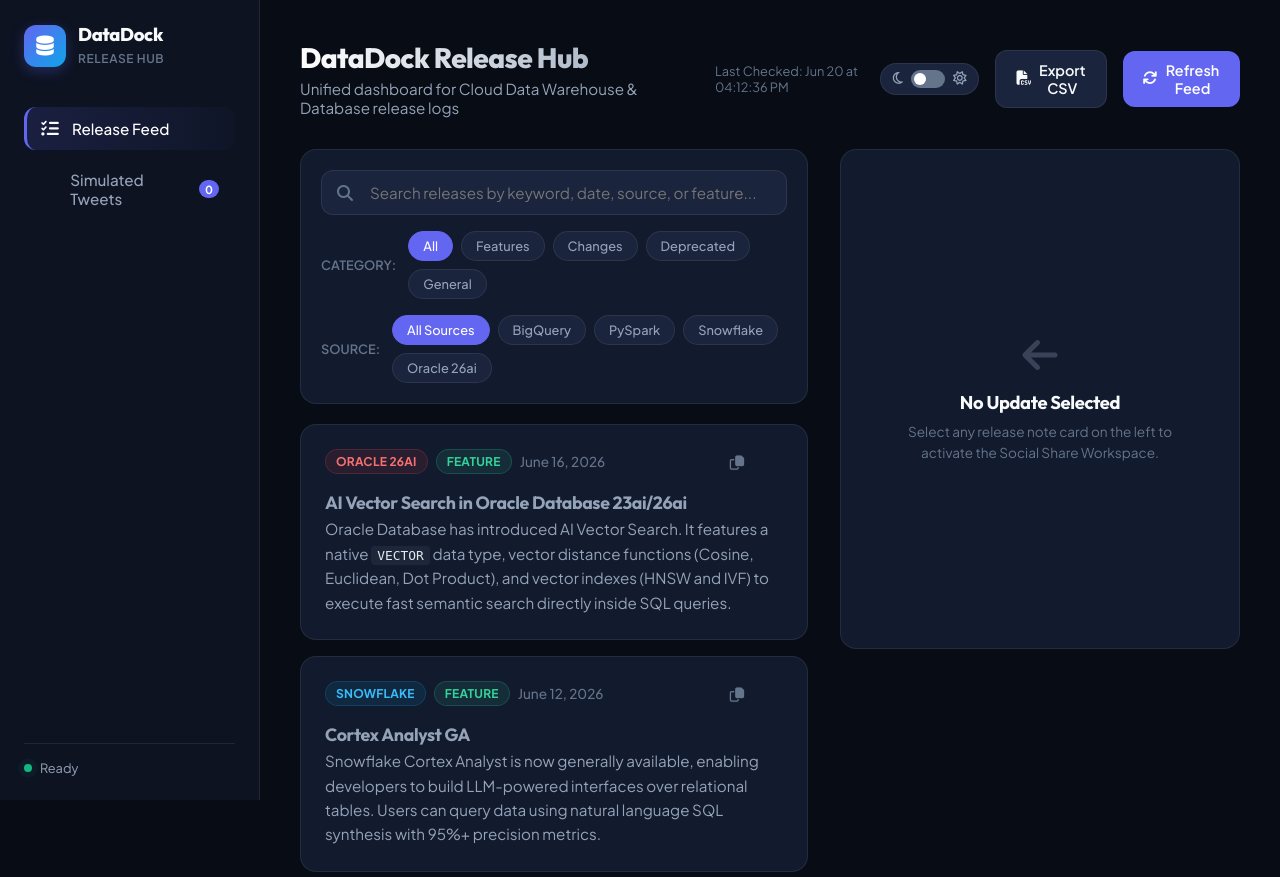
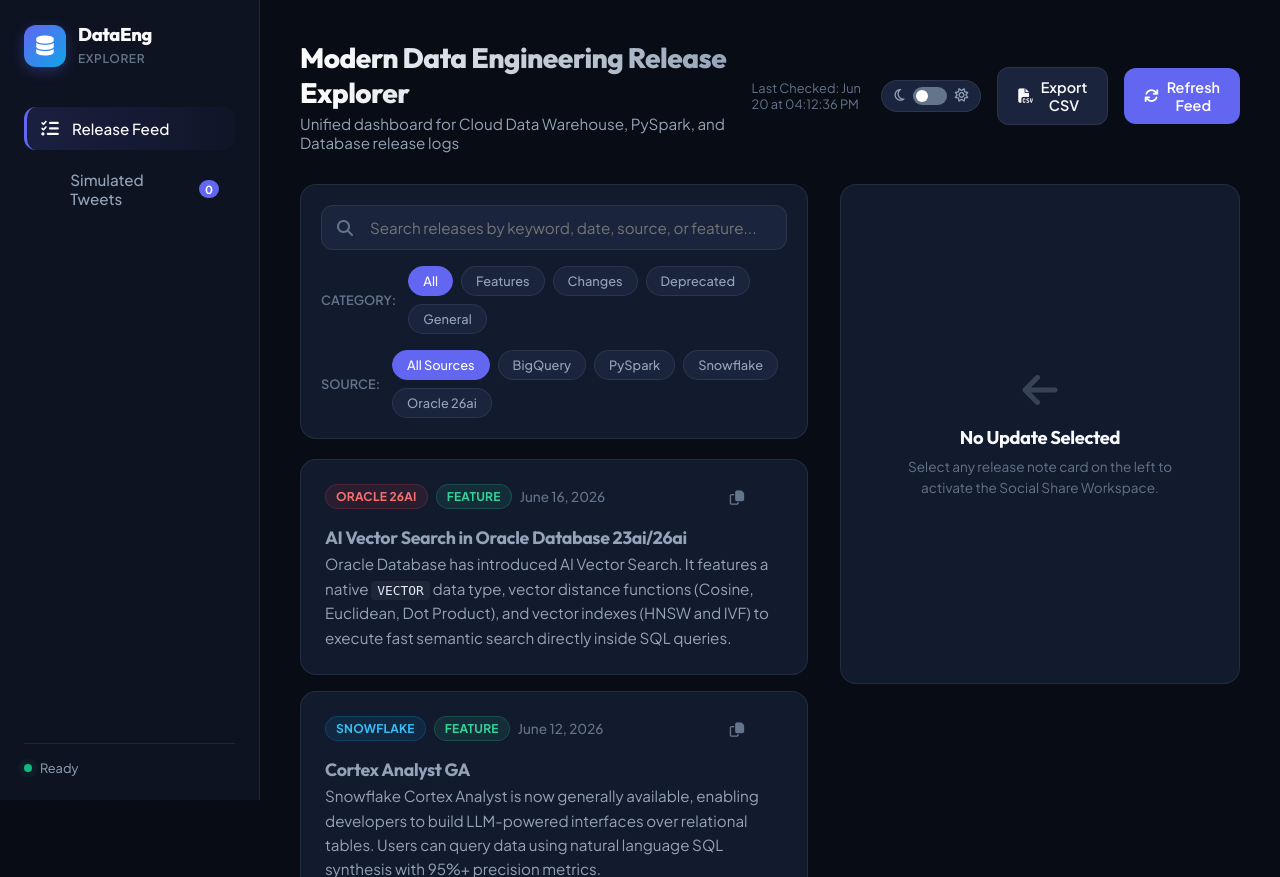
Before and after one commit to goelkiran/goelkir-event-talks-app, a Flask app: page / in a window 1280 px wide. Shown: the top 877 px of the page. Run offline with Flask 3, Linux system fonts and the light colour scheme; data that the repository does not hold is empty.

Commit message:
Rename application to Modern Data Engineering Release Explorer

```diff
--- a/templates/index.html
+++ b/templates/index.html
@@ -3,7 +3,7 @@
 <head>
     <meta charset="UTF-8">
     <meta name="viewport" content="width=device-width, initial-scale=1.0">
-    <title>DataDock Release Hub</title>
+    <title>Modern Data Engineering Release Explorer</title>
     <!-- Fonts -->
     <link rel="preconnect" href="https://fonts.googleapis.com">
     <link rel="preconnect" href="https://fonts.gstatic.com" crossorigin>
@@ -22,8 +22,8 @@
                     <i class="fa-solid fa-database"></i>
                 </div>
                 <div class="brand-text">
-                    <h1>DataDock</h1>
-                    <span>Release Hub</span>
+                    <h1>DataEng</h1>
+                    <span>Explorer</span>
                 </div>
             </div>
 
@@ -52,8 +52,8 @@
             <!-- Header -->
             <header class="header">
                 <div class="header-left">
-                    <h2>DataDock Release Hub</h2>
-                    <p class="subtitle">Unified dashboard for Cloud Data Warehouse & Database release logs</p>
+                    <h2>Modern Data Engineering Release Explorer</h2>
+                    <p class="subtitle">Unified dashboard for Cloud Data Warehouse, PySpark, and Database release logs</p>
                 </div>
                 <div class="header-actions">
                     <span class="last-updated-text" id="last-updated">Last checked: Never</span>
```
Also changed, not shown: README.md.
